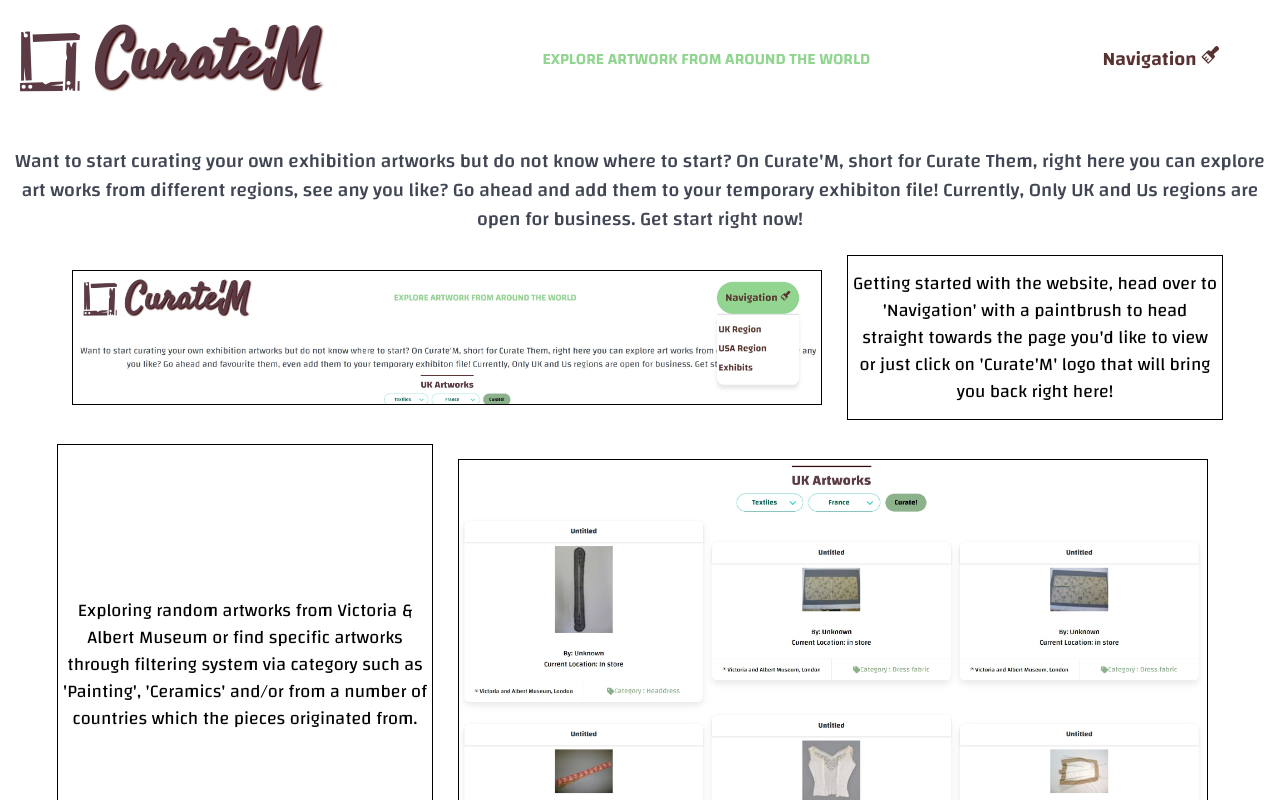
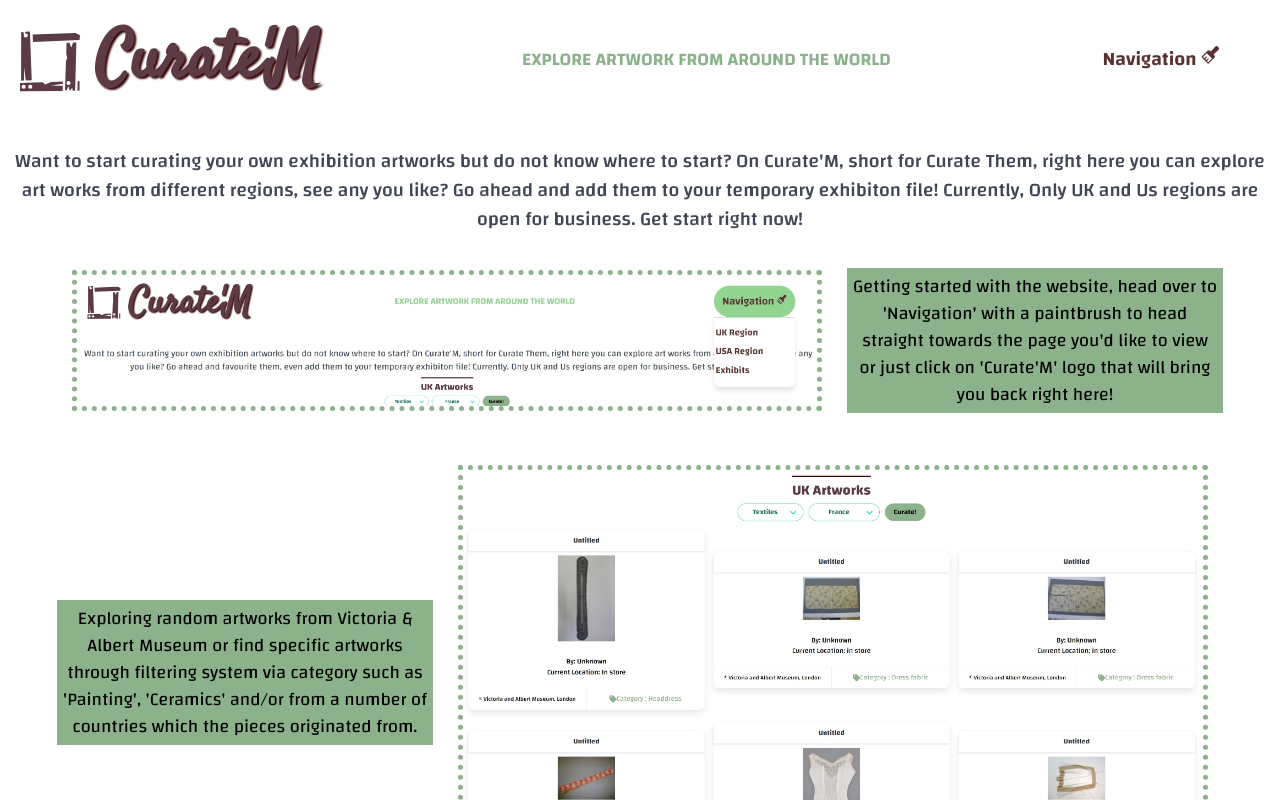
Before and after one commit to berri-puff/curateM, a React (Vite) app: page / in a window 1280 px wide. Shown: the top 800 px of the page. Built offline with nearby package versions, Linux system fonts and the light colour scheme; a web font is replaced by a local one.

Commit message:
fixes the display for text

```diff
--- a/src/App.css
+++ b/src/App.css
@@ -7,6 +7,7 @@
   text-align: center;
   font-family: "Changa", sans-serif;
   box-sizing: border-box;
+
 }
 
 #page-title {
@@ -177,8 +178,8 @@
 }
 
 #header-info {
-  color: rgb(145, 213, 145);
-  font-size: medium;
+  color: rgb(139, 178, 139);
+  font-size: large;
   font-weight: 600;
 }
 
@@ -200,31 +201,31 @@ display: flex;
    margin-left: 45px;
    margin-right: 45px;
    padding: 7px;
-
+   align-items: center;
+ /* background-color: rgb(139, 178, 139);; */
 }
 
 
 #example-image {
-  border: 1px black solid;
-  /* display: flex; */
-  /* float: left; */
+  border: 5px rgb(139, 178, 139) dotted;
   box-sizing: border-box;
   margin: 20px;
   width: 750px;
   height: fit-content;
-  /* flex-direction: flex-start; */
 }
+
 #demo-text {
+  display: inline-block;
 
-  border: 1px black solid;
-  display: flex;
   align-items: center;
+width: auto;
+height: auto;
   color: black;
   font-size: large;
-  width: 500px;
-  height: auto;
   padding: 5px;
   margin: 5px;
+  background-color:rgb(139, 178, 139) ;
+
 }
 
 #main-pointer {
```
